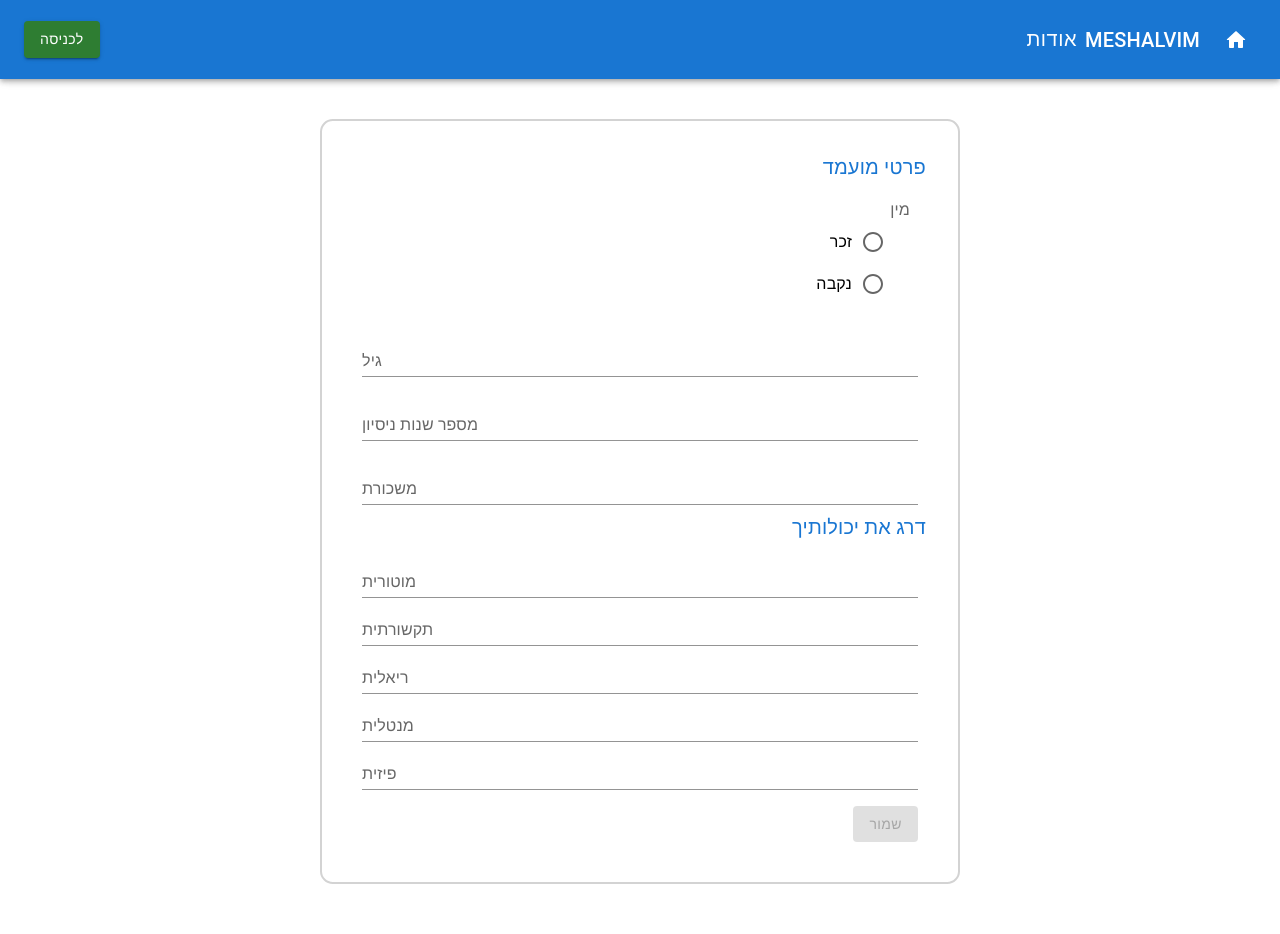
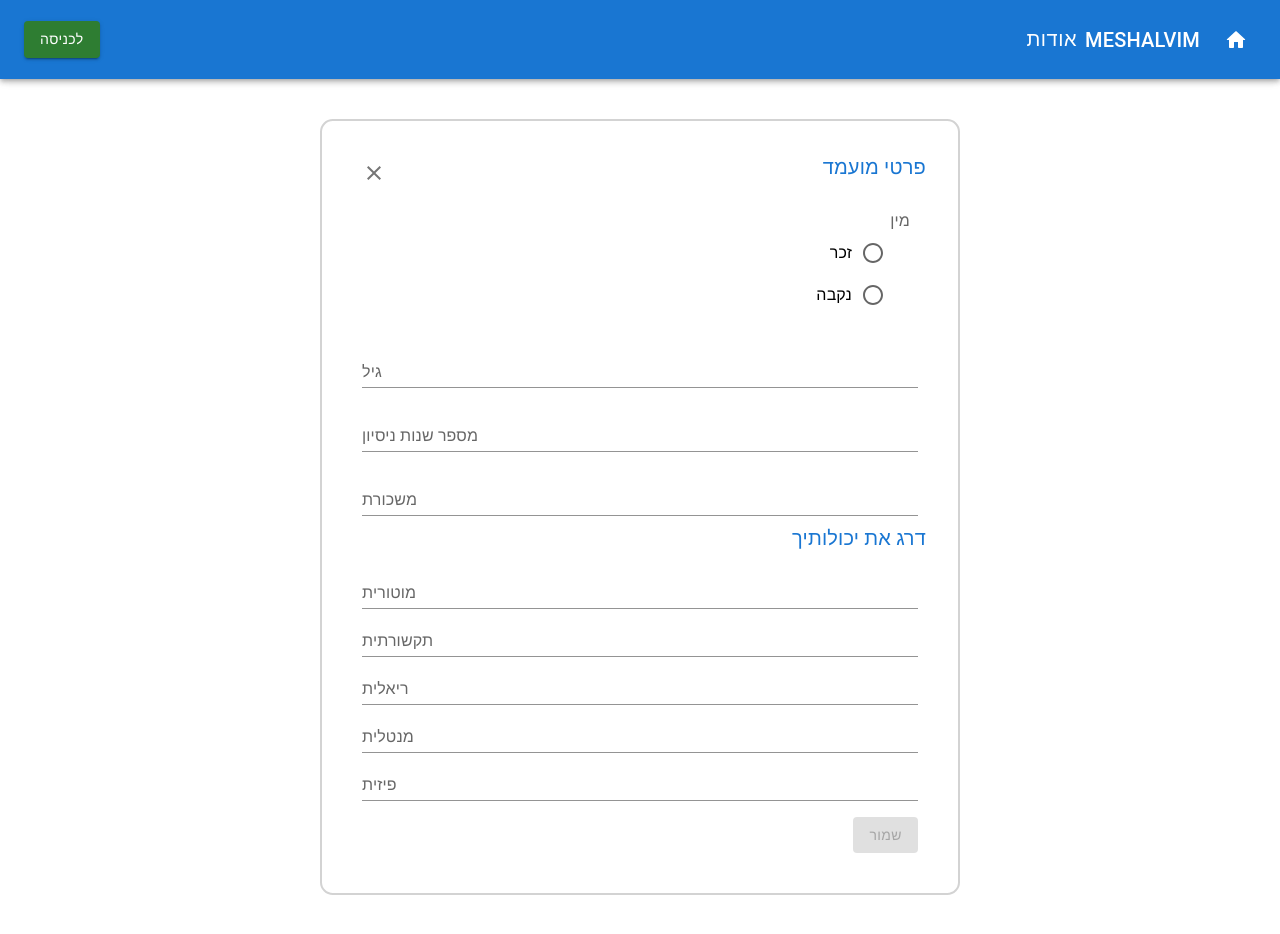
Before and after one commit to Meshalvim/client, a React (Create React App) app: page /DisabledForm in a window 1280 px wide. Built offline with nearby package versions, Linux system fonts and the light colour scheme.

Commit message:
get changes from source

```diff
--- a/src/DisabledForm.js
+++ b/src/DisabledForm.js
@@ -1,4 +1,5 @@
-import { TextField, Grid, FormControl, InputLabel, Select, MenuItem, FormLabel, RadioGroup, FormControlLabel, Radio, Button, Alert } from "@mui/material";
+import { TextField, Grid, FormControl, FormLabel, RadioGroup, FormControlLabel, Radio, Button, Alert, IconButton } from "@mui/material";
+import ClearIcon from '@mui/icons-material/Clear';
 import { useFormik } from "formik";
 import swal from "sweetalert2";
 import * as Yup from 'yup';
@@ -19,7 +20,7 @@ const validationSchema = Yup.object(
     }
 )
 const DisabledForm = () => {
-    const navigate=useNavigate();
+    const navigate = useNavigate();
     const { handleBlur, handleChange, handleSubmit, values, touched, required, errors, dirty, isValid } = useFormik({
         initialValues: {
             gender: '',
@@ -40,7 +41,7 @@ const DisabledForm = () => {
                 text: 'פרטיך נקלטו בהצלחה במערכת!!!',
                 confirmButtonText: 'חזרה לדף הבית',
                 confirmButtonColor: '#3085d6',
-            }).then((result)=>{if(result.isConfirmed) navigate('/')})
+            }).then((result) => { if (result.isConfirmed) navigate('/') })
         }
     })
 
@@ -58,12 +59,30 @@ const DisabledForm = () => {
                         width: '50vw'
 
                     }}>
+
+                    <Grid
+                        container
+                        direction='row'
+                        justifyContent="space-between">
                         <FormLabel
                             sx={{
                                 fontSize: '20px',
                                 color: '#1976d2',
                             }}
                         >פרטי מועמד</FormLabel>
+                        <IconButton
+                            onClick={(values) => {
+                                new swal({
+                                    title: 'אתה בטוח שברצונך לצאת?',
+                                    icon: 'warnning',
+                                    text: 'אם תצא כעת פרטיך לא ישמרו במערכת',
+                                    confirmButtonText: 'חזרה לדף הבית',
+                                    confirmButtonColor: '#3085d6',
+                                }).then((result) => { if (result.isConfirmed) navigate('/') })
+                            }}>
+                            <ClearIcon />
+                        </IconButton>
+                    </Grid>
 
                     <Grid item sx={{
                         p: 2,
@@ -227,7 +246,7 @@ const DisabledForm = () => {
                         <Button
                             type="submit"
                             variant="contained"
-                            disabled={!dirty || !isValid }
+                            disabled={!dirty || !isValid}
                         >שמור</Button>
                     </Grid>
                 </Grid>
--- a/src/EmployerDemands.js
+++ b/src/EmployerDemands.js
@@ -1,6 +1,6 @@
 import { TextField, Grid, FormControl, InputLabel, Select, MenuItem, FormLabel, RadioGroup, FormControlLabel, Radio, Button, Alert, ListItemText, Checkbox, Chip, ListItem, Tooltip, IconButton } from "@mui/material";
 import ClearIcon from '@mui/icons-material/Clear';
-import Swal from "sweetalert2"
+import swal from "sweetalert2"
 import { useNavigate } from "react-router-dom";
 import { useFormik } from "formik";
 import * as Yup from "yup";
@@ -34,7 +34,7 @@ const EmployerDemands = () => {
         },
         validationSchema,
         onSubmit: (values) => {
-            Swal.fire({
+            swal.fire({
                 title: '',
                 text: 'הפרטים נקלטו בהצלחה!! המשך יום מוצלח!!! ',
                 icon: 'success',
@@ -70,7 +70,10 @@ const EmployerDemands = () => {
                         width: '50vw'
 
                     }}>
-
+                    <Grid
+                        container
+                        direction='row'
+                        justifyContent="space-between">
                         <FormLabel
                             sx={{
                                 fontSize: '20px',
@@ -78,11 +81,21 @@ const EmployerDemands = () => {
                             }}
                         >דרישות מעסיק</FormLabel>
 
-                    <Tooltip title="Clear" className="tooltip">
-                        <IconButton>
+                        {/* <Tooltip title="Clear" className="tooltip"> */}
+                            <IconButton
+                             onClick={() => {
+                                new swal({
+                                    title: 'אתה בטוח שברצונך לצאת?',
+                                    icon: 'warning',
+                                    text: 'אם תצא כעת פרטיך לא ישמרו במערכת',
+                                    confirmButtonText: 'חזרה לדף הבית',
+                                    confirmButtonColor: '#3085d6',
+                                }).then((result) => { if (result.isConfirmed) navigate('/') })
+                            }}>
                                 <ClearIcon></ClearIcon>
                             </IconButton>
-                    </Tooltip>
+                        {/* </Tooltip> */}
+                    </Grid>
 
                     <Grid item sx={{
                         p: 2,
@@ -119,9 +132,9 @@ const EmployerDemands = () => {
                         {errors.abilities && touched.abilities && <Alert severity="error">{errors.abilities}</Alert>}
                     </Grid>
 
-                    {values.abilities.length!=0&&
+                    {values.abilities.length != 0 &&
                         <Grid>
-                        <FormLabel sx={{m:2}}>נקד את עדיפותך ביכולות שבחרת</FormLabel>
+                            <FormLabel sx={{ m: 2 }}>נקד את עדיפותך ביכולות שבחרת</FormLabel>
                             {values.abilities.map((ability, index) => {
                                 return (
                                     <ListItem key={index} sx={{
--- a/src/EmployerDetails.js
+++ b/src/EmployerDetails.js
@@ -1,4 +1,5 @@
 import { Grid, TextField, FormLabel, Button, MenuItem, FormControl, InputLabel, Select, Alert} from "@mui/material";
+import ArrowBackRoundedIcon from '@mui/icons-material/ArrowBackRounded';
 import Swal from "sweetalert2"
 import { useNavigate } from "react-router-dom";
 import { useFormik } from "formik";
```
Lines whose indentation alone changed are shown as unchanged.
